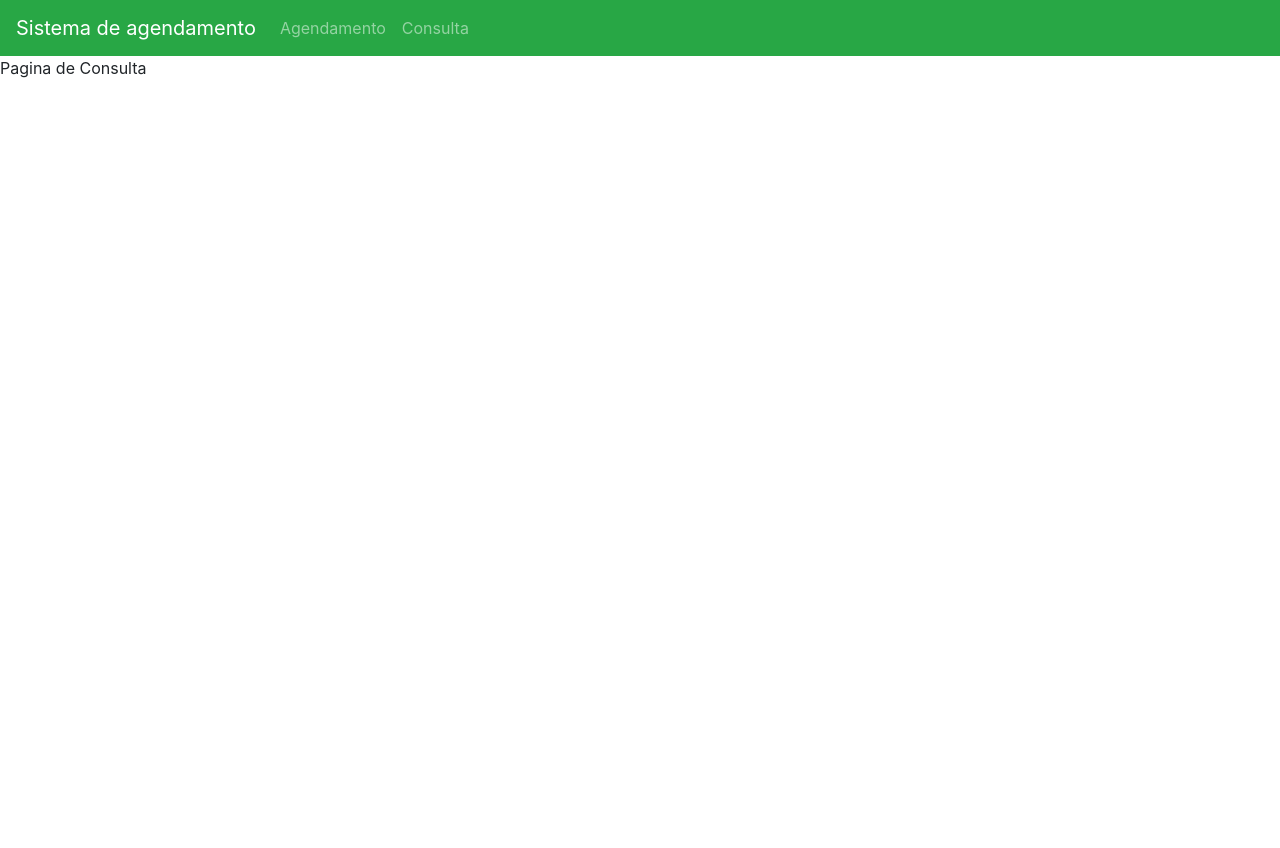
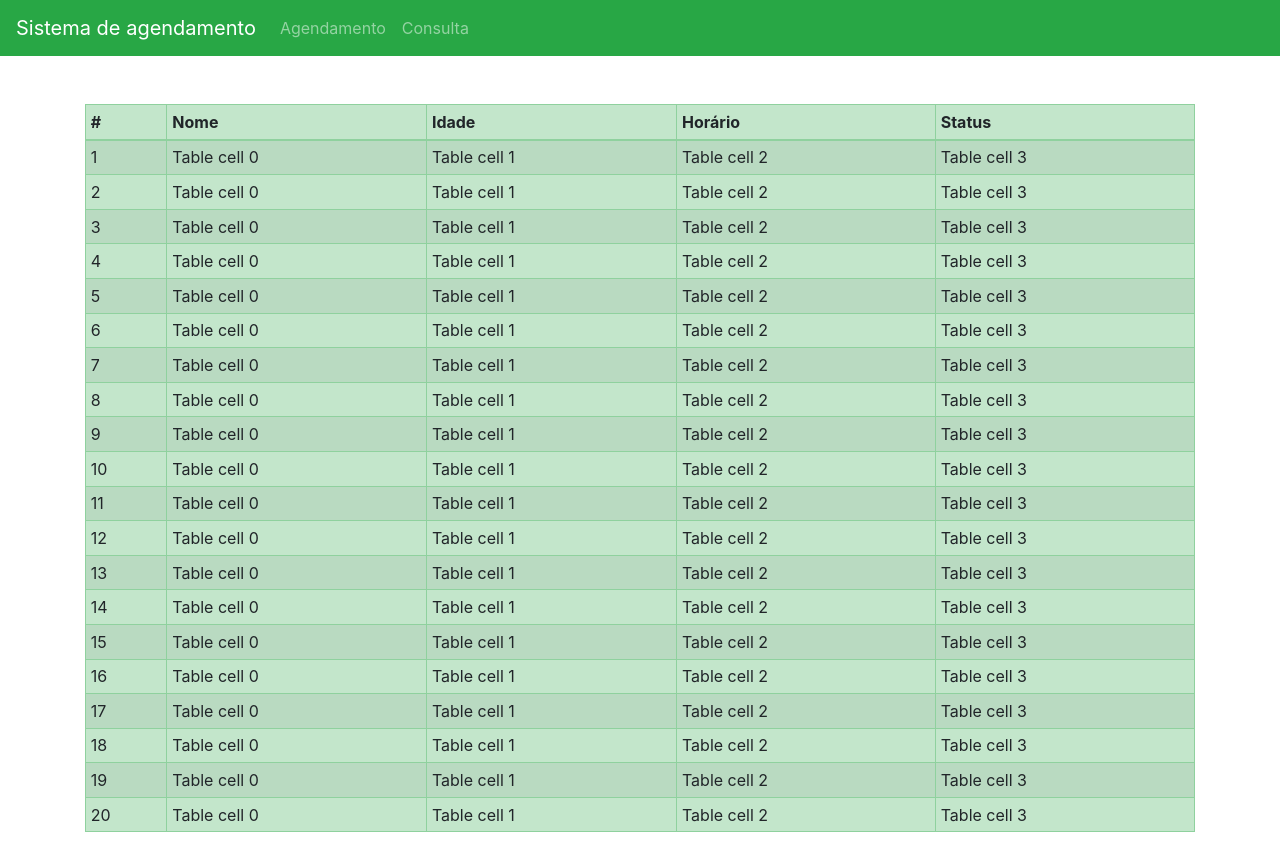
Before and after one commit to CaioCHC/React-Pitang, a React (Create React App) app: page /Consulta in a window 1280 px wide. Before the commit the page ends 800 px from the top, so only its background shows below. Built offline with nearby package versions, Linux system fonts and the light colour scheme.

Commit message:
PatientTable
add base de tabela para consulta dos agendamentos.

```diff
--- a/src/components/Forms/SchedulingForm/index.jsx
+++ b/src/components/Forms/SchedulingForm/index.jsx
@@ -1,3 +1,4 @@
+/* eslint-disable react/jsx-props-no-spreading */
 import React from 'react';
 import * as Yup from 'yup';
 import DatePicker from 'react-datepicker';
@@ -11,25 +12,27 @@ import {
   Formik, Field, Form, ErrorMessage,
 } from 'formik';
 
-function onSubmit(values) {
-  console.log('SUBMIT', values);
-}
+export default function index({ pacientes = [], setPacientes }) {
+  const onSubmit = (values) => setPacientes([...pacientes, values.name]);
 
-const validationSchema = Yup.object({
-  name: Yup.string().trim().required('Campo obrigatório'),
-  birth: Yup.date().required('Campo obrigatório').nullable(),
-  Agendamento: Yup.date().required('Campo obrigatório').nullable(),
-});
+  const validationSchema = Yup.object({
+    name: Yup.string().trim().required('Campo obrigatório'),
+    birth: Yup.date().required().nullable('Campo obrigatório'),
+    agendamento: Yup.date().required().nullable('Campo obrigatório'),
+  });
 
-export default function index() {
   return (
     <Formik
       validationSchema={validationSchema}
-      onSubmit={onSubmit}
+      onSubmit={async (values, { resetForm }) => {
+        await onSubmit(values);
+        resetForm();
+      }}
       validateOnMount
       initialValues={{
         name: '',
         birth: null,
+        agendamento: null,
       }}
     >
       {({ isValid }) => (
@@ -42,15 +45,15 @@ export default function index() {
           </div>
 
           <FormLabel htmlFor="birth">Nascimento</FormLabel>
-          <Field name="birth" id="birth">
+          <Field name="birth" id="birth" field>
             {({ form, field }) => {
               const { setFieldValue } = form;
               const { value } = field;
               return (
                 <DatePicker
-                  id="birth"
-                  selected={value}
-                  onChange={(val) => setFieldValue('birth', val)} // cada mudança no DatePicker é passada pro form
+                  {...field}
+                  selected={value} // ao reabir, o campo selecionado anteriormente estará marcado
+                  onChange={(val) => setFieldValue('birth', val)} // cada mudança no DatePicker é passada pro field
                   maxDate={new Date()}
                   dateFormat="dd/MM/yyyy"
                   locale={ptBR}
@@ -64,16 +67,17 @@ export default function index() {
             <ErrorMessage name="birth" />
           </div>
 
-          <FormLabel htmlFor="Agendamento">Agendamento</FormLabel>
-          <Field name="Agendamento" id="Agendamento">
-            {({ form, field }) => {
+          <FormLabel htmlFor="agendamento">Agendamento</FormLabel>
+          <Field name="agendamento" id="agendamento">
+            {({ form, field = {} }) => {
               const { setFieldValue } = form;
               const { value } = field;
+
               return (
                 <DatePicker
-                  id="Agendamento"
+                  {...field}
                   selected={value}
-                  onChange={(val) => setFieldValue('Agendamento', val)}
+                  onChange={(val) => setFieldValue('agendamento', val)}
                   showTimeSelect
                   minDate={addDays(new Date(), 1)}
                   maxDate={addDays(new Date(), 5)}
@@ -87,7 +91,7 @@ export default function index() {
             }}
           </Field>
           <div style={{ color: 'red' }}>
-            <ErrorMessage name="Agendamento" />
+            <ErrorMessage name="agendamento" />
           </div>
 
           <Button className="mt-5" type="submit" variant="success" disabled={!isValid}>Enviar</Button>
--- a/src/components/Navbar/index.jsx
+++ b/src/components/Navbar/index.jsx
@@ -3,7 +3,7 @@ import { Navbar, Nav } from 'react-bootstrap';
 
 import { Link } from 'react-router-dom';
 
-export default function Header({ title = 'Navbar Title', routes = [] }) {
+export default function Index({ title = 'Navbar Title', routes = [] }) {
   return (
     <Navbar bg="success" variant="dark" expand="lg">
       <Navbar.Brand href="/">{title}</Navbar.Brand>
--- /dev/null
+++ b/src/components/Table/PatientTable/index.jsx
@@ -0,0 +1,32 @@
+/* eslint-disable react/no-array-index-key */
+import React from 'react';
+import { Table } from 'react-bootstrap';
+
+export default function index({ title, line }) {
+  return (
+    <Table striped bordered hover size="sm" variant="success" responsive>
+      <thead>
+        <tr>
+          <th>#</th>
+          {Array.from({ length: title.length }).map((_, i) => (
+            <th key={i}>{title[i]}</th>
+          ))}
+        </tr>
+      </thead>
+      <tbody>
+        {Array.from({ length: line }).map((_, i) => (
+          <tr key={i}>
+            <td>{i + 1}</td>
+            {Array.from({ length: title.length }).map((_j, j) => (
+              <td key={j}>
+                Table cell
+                {' '}
+                {j}
+              </td>
+            ))}
+          </tr>
+        ))}
+      </tbody>
+    </Table>
+  );
+}
--- a/src/pages/Agendamento/index.jsx
+++ b/src/pages/Agendamento/index.jsx
@@ -1,13 +1,15 @@
-import React from 'react';
+import React, { useState } from 'react';
 import { Container } from 'react-bootstrap';
 import Card from '../../components/Card';
 import SchedulingForm from '../../components/Forms/SchedulingForm';
 
 export default function index() {
+  const [pacientes, setPacientes] = useState([]);
+
   return (
     <Container className="mt-5">
       <Card title="Agendamento">
-        <SchedulingForm />
+        <SchedulingForm pacientes={pacientes} setPacientes={setPacientes} />
       </Card>
     </Container>
   );
--- a/src/pages/Consulta/index.jsx
+++ b/src/pages/Consulta/index.jsx
@@ -1,9 +1,11 @@
 import React from 'react';
+import { Container } from 'react-bootstrap';
+import PatientTable from '../../components/Table/PatientTable';
 
 export default function index() {
   return (
-    <div>
-      Pagina de Consulta
-    </div>
+    <Container className="mt-5">
+      <PatientTable title={['Nome', 'Idade', 'Horário', 'Status']} line={20} />
+    </Container>
   );
 }
```
Also changed, not shown: src/routes.jsx (+6 -1 lines).
